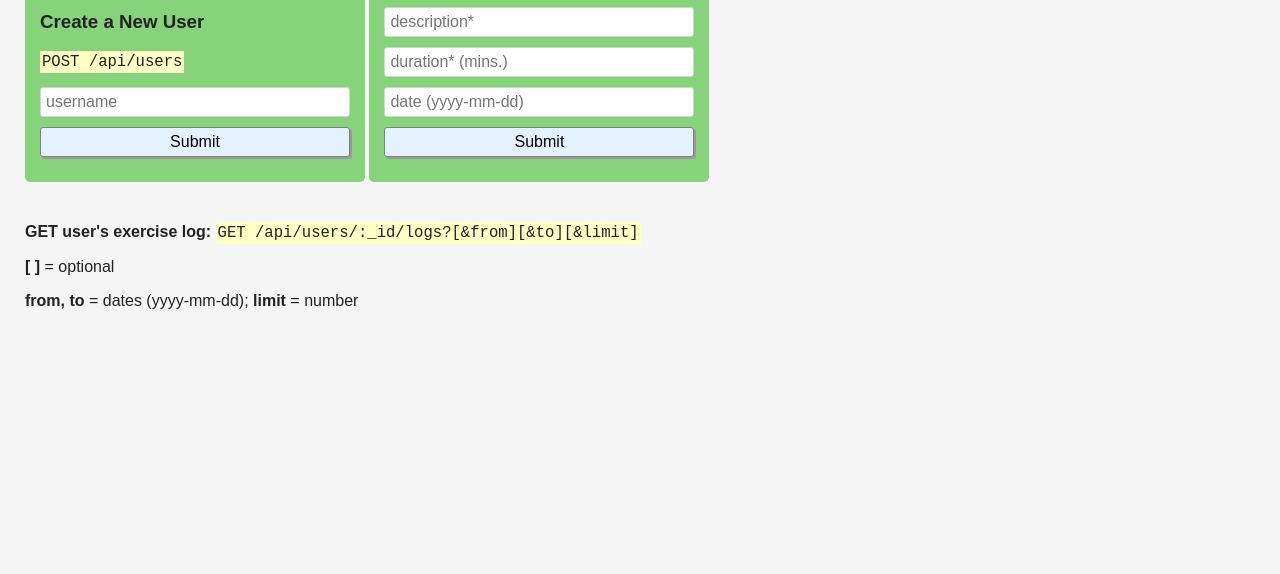
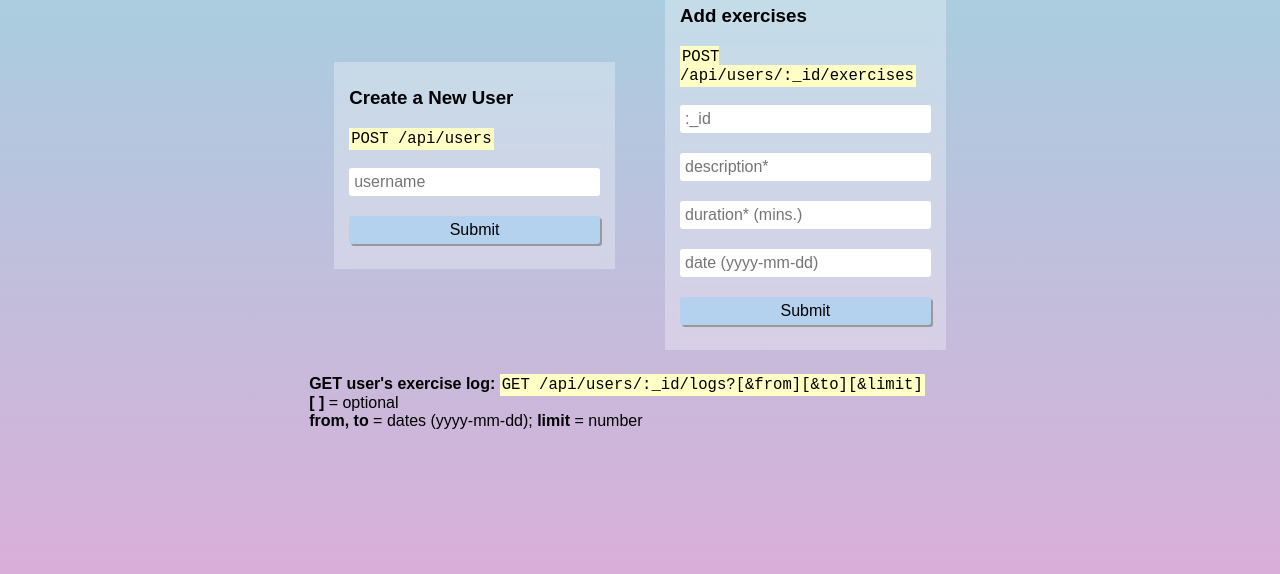
Before and after one commit to Josem1801/exercises-tracker-challenge-fcc, a website: page views/index.html in a window 1280 px wide. Shown: the part 226-800 px from the top of the page. Drawn offline with Linux system fonts and the light colour scheme; files that its build step writes are made by us from their sources.

Commit message:
Styles added

```diff
--- a/public/style.css
+++ b/public/style.css
@@ -1,16 +1,25 @@
 * {
   box-sizing: border-box;
+  padding: 0;
+  margin: 0;
 }
 
 body {
+  width: 100%;
+  height: 100vh;
   font-family:sans-serif;
-  margin: 25px;
-  color: #222;
-  background-color: #f5f5f5;
+  color: black;
+  background-color: #D9AFD9;
+  background-image: linear-gradient(0deg, #D9AFD9 0%, #97D9E1 100%);
+  display: flex;
+  flex-direction: column;
+  align-items: center;
+  justify-content: center;
 }
 
 h1 {
   font-weight: bold;
+  text-align: center;
 
 }
 
@@ -18,31 +27,44 @@ p {
   max-width: 900px;
 }
 
+.forms{
+  display: flex;
+  align-items: center;
+}
+
 form {
-  margin-bottom: 25px;
+  margin: 25px;
   padding: 15px;
-  background-color: #87D37C;
-  display: inline-block;
+  background-color: rgba(255, 255, 255, 0.3);
+  backdrop-filter: blur(5px);
+  display: flex;
+  flex-direction: column;
   width: 100%;
   max-width: 340px;
-  border-radius: 5px;
+  border-radius: blur(50px);
+  height: fit-content;
 }
-
+form > *{
+  margin: 10px 0;
+}
 input {
   display: block;
   margin-bottom: 10px;
   padding: 5px;
   width: 100%;
-  border: 1px solid lightgrey;
+  border: none;
   border-radius: 3px;
   font-size: 16px;
 }
 
+
+
 input[type=submit] {
+  outline: none;
+  border: none;
   font-size: 16px;
   border-radius: 3px;
-  background-color: #E4F1FE;
-  border: 1px solid grey;
+  background-color: rgb(180, 209, 238);
   box-shadow: 2px 2px #999;
   cursor: pointer;
 }
--- a/views/index.html
+++ b/views/index.html
@@ -10,6 +10,7 @@
   <body>
     <div class="container">
       <h1>Exercise tracker</h1>
+        <div class='forms'>
           <form action="/api/users" method="post">
           <h3>Create a New User</h3>
           <p><code>POST /api/users</code></p>
@@ -25,6 +26,7 @@
           <input id="dat" type="text" name="date" placeholder="date (yyyy-mm-dd)">
           <input type="submit" value="Submit">
         </form>
+      </div>
       <p>
         <strong>GET user's exercise log: </strong>
         <code>GET /api/users/:_id/logs?[&amp;from][&amp;to][&amp;limit]</code>
```
Lines whose indentation alone changed are shown as unchanged.
